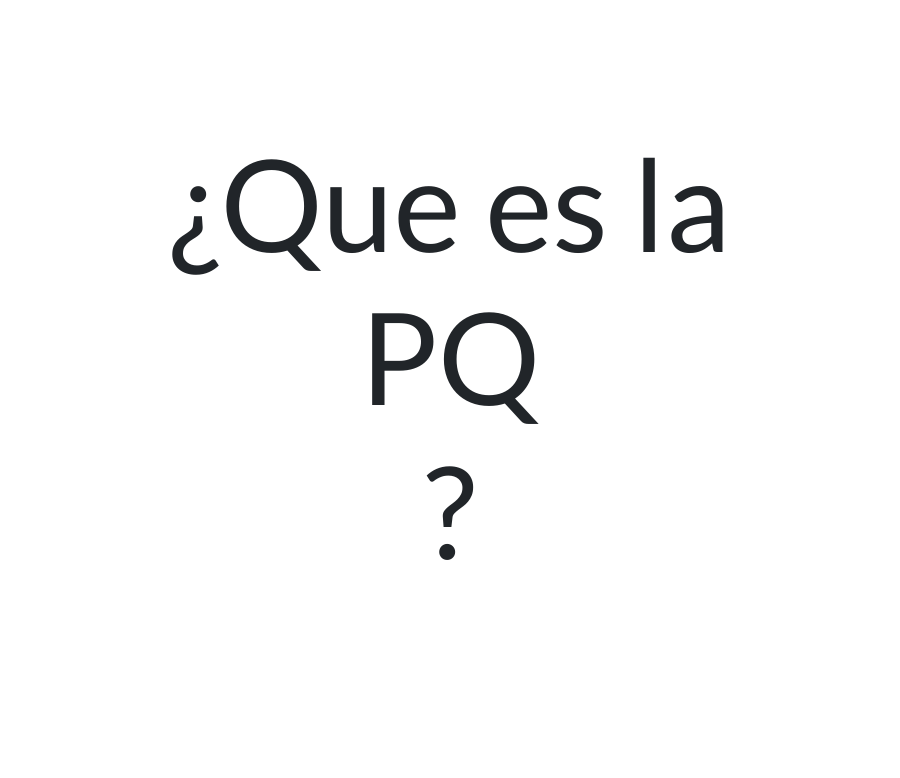
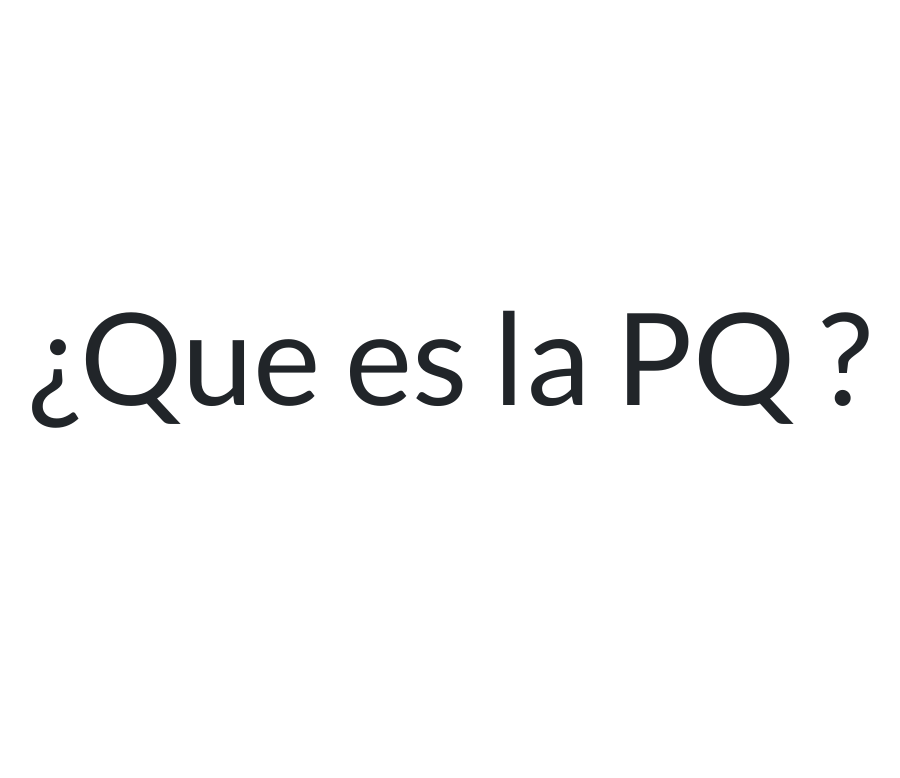
Before and after one commit to LucasA75/PruebaParallaxImaginarios, a React (Vite) app: page / in a window 1280 px wide. Shown: the part 840-1618 px from the top of the page, without its empty margins (190-1090 px from the left). Built offline with nearby package versions, Linux system fonts and the light colour scheme.

Commit message:
Issue corecction: div is a element block

```diff
--- a/index.html
+++ b/index.html
@@ -13,8 +13,7 @@
     crossorigin="anonymous"></script>
   <link rel="preconnect" href="https://fonts.googleapis.com">
   <link rel="preconnect" href="https://fonts.gstatic.com" crossorigin>
-  <link href="https://fonts.googleapis.com/css2?family=Lato:ital,wght@0,100;0,400;1,100;1,700&display=swap"
-    rel="stylesheet">
+  <link href="https://fonts.googleapis.com/css2?family=Lato:wght@100;300;400;700;900&display=swap" rel="stylesheet">
 </head>
 
 <body>
--- a/src/App.css
+++ b/src/App.css
@@ -3,8 +3,11 @@ Thin 100
 Thin 100 Italic
 Regular 400
 Bold 700 Italic */
+@import url('https://fonts.googleapis.com/css2?family=Lato:wght@100;300;400;700;900&display=swap');
+
 
 html{
+    font-family: 'Lato', sans-serif;
     scroll-behavior: smooth;
 }
 
@@ -39,12 +42,15 @@ html{
     background-attachment: fixed;
 }
 
+.Header_Encabezados{
+    height: 300px;
+}
+
 .Header__Container h1{
     font-weight: 400;
     font-family: "Lato";
     font-size:10vw;
 }
-
 
 
 /* ABOUT */
@@ -75,6 +81,11 @@ html{
     color: black;
 }
 
+.Main__Col1 p{
+    position: sticky;
+    top: 50px;
+}
+
 
 /* Chile */
 
@@ -88,21 +99,25 @@ html{
     font-size:10vw;
 }
 
-.Main__Col1 p{
-    position: sticky;
-    top: 50px;
-}
-
 .Chile__Section__span{
     color: rgb(255, 26, 26);
     font-style: oblique;
     font-weight: bolder;
 }
 
+.Chile__Section__img{
+    min-height: 60vh
+}
+
+
 /* FOOTER */
 
 .Container__Footer{
     height: fit-content;
+}
+
+.Section__Footer img{
+    width: 18rem;
 }
 
 .Container__Footer h2{
--- a/src/components/About.jsx
+++ b/src/components/About.jsx
@@ -11,7 +11,6 @@ const About = () => {
   return (
     <div className='Container_About container-fluid' id='Sobre'>
       <section ref={ref} className='container-lg vh-100 d-flex align-items-center justify-content-center'>
-        <div>
         <h2 className='display-1 text-center parrafo'
           style={{
             transform: isInView ? "none" : "translateX(-250vw)",
@@ -20,17 +19,8 @@ const About = () => {
           }}
 
         >
-        ¿Que es la
-        <motion.div
-        drag
-        whileDrag={{scale:2 , color:"red"}}
-        style={{width:"", margin:"0"}}
-        >PQ
-        </motion.div>
-        ?
+        ¿Que es la PQ ?
         </h2>
-        </div>
-
       </section>
       <main className='Main__About container-lg'>
         <div className='row min-vh-100'>
--- a/src/components/Footer.jsx
+++ b/src/components/Footer.jsx
@@ -22,7 +22,7 @@ const Footer = () => {
         >¿Quién Somos?</h2>
         </div>
       </header>
-      <section className='Section__Footer row row-cols row-cols-md-3 text-center p-0 m-0'>
+      <section className='Section__Footer row row-cols row-cols-md-3 row-cols-sm-2 text-center p-0 m-0'>
         <motion.div className="col mb-4" whileHover={{scale:1.1}}>
           <img src={Person} width={300}></img>
         </motion.div>
```
Also changed, not shown: src/components/Header.jsx (+0 -12 lines).
